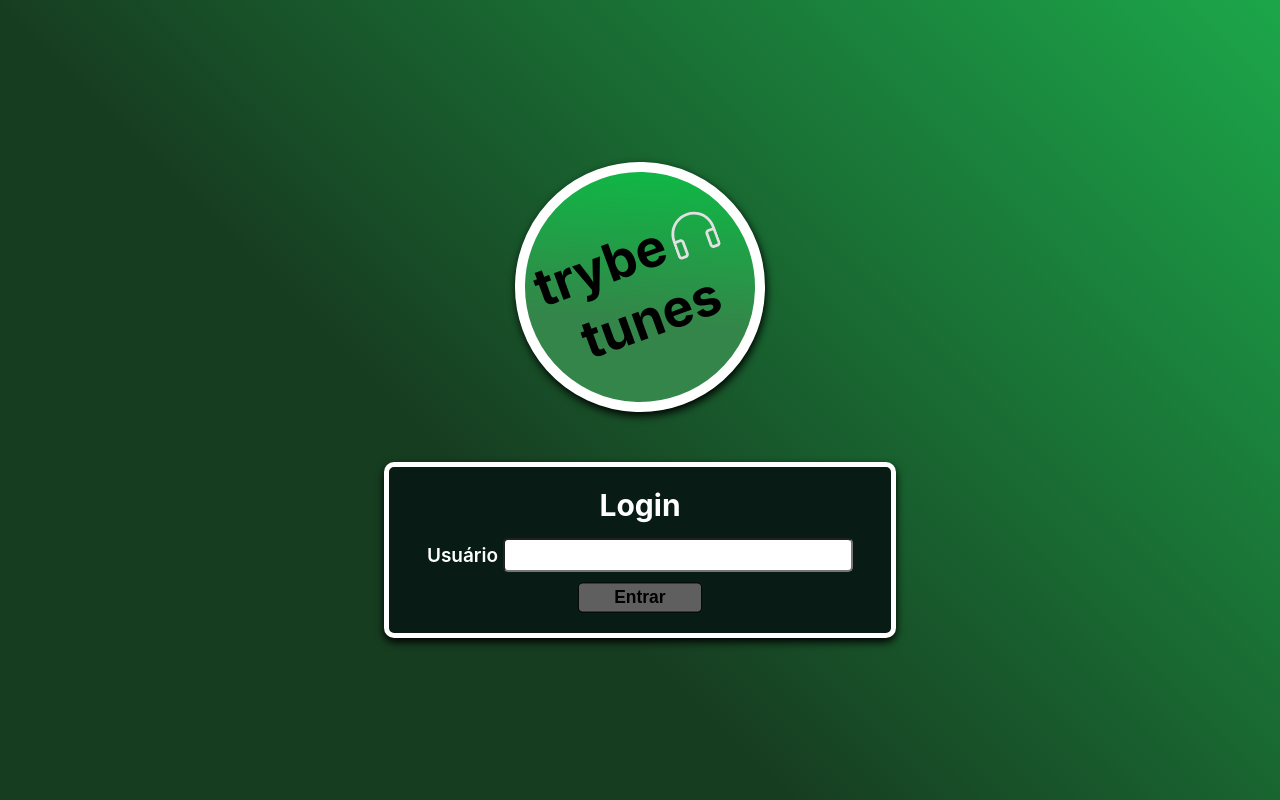
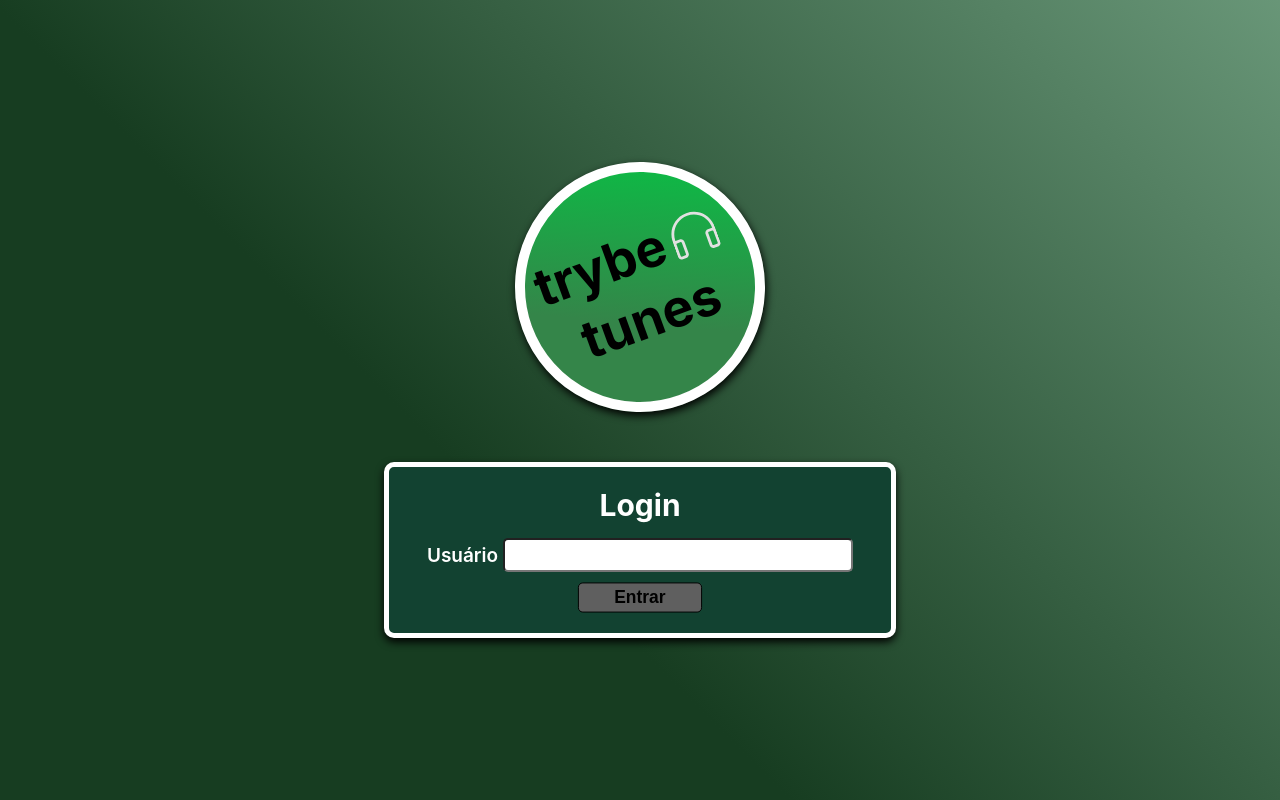
Before and after one commit to leobmend/trybe-tunes, a React (Create React App) app: page / in a window 1280 px wide. Built offline with nearby package versions, Linux system fonts and the light colour scheme.

Commit message:
Ajustes para deploy

```diff
--- a/src/App.css
+++ b/src/App.css
@@ -29,7 +29,7 @@ button {
 /* LOGIN */
 .login {
   align-items: center;
-  background-image: linear-gradient(45deg, rgb(23, 61, 33) 38%, rgb(29, 182, 80) 109%);;
+  background-image: linear-gradient(45deg, rgb(23, 61, 33) 38%, rgb(116, 163, 132) 109%);;
   display: flex;
   flex-direction: column;
   height: 100vh;
@@ -58,7 +58,7 @@ button {
 
 .login-container {
   align-items: center;
-  background-color: #081c15;
+  background-color: #124231;
   border: 5px solid white;
   border-radius: 10px;
   box-shadow: 0 4px 8px 0 black;
```
